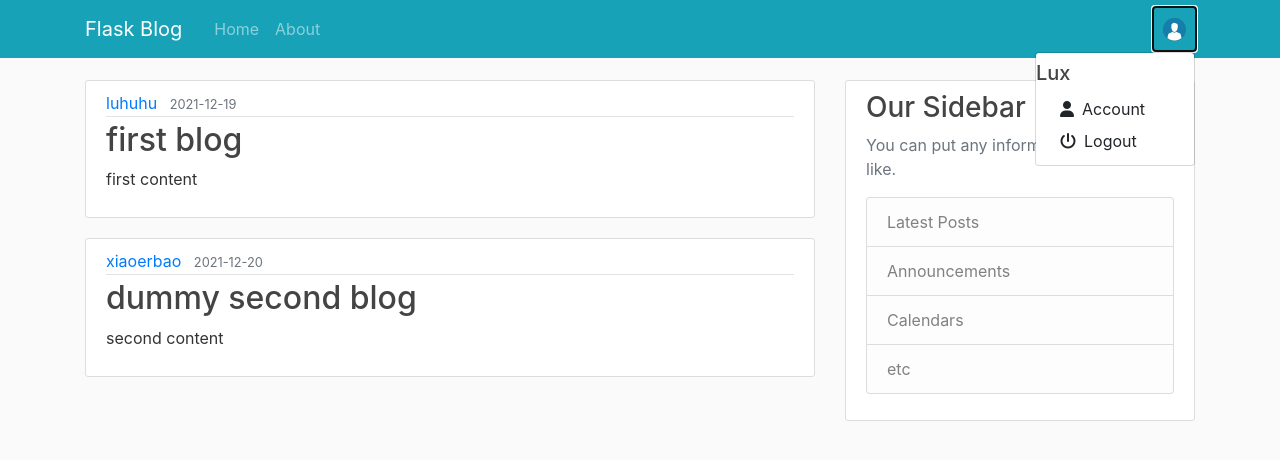
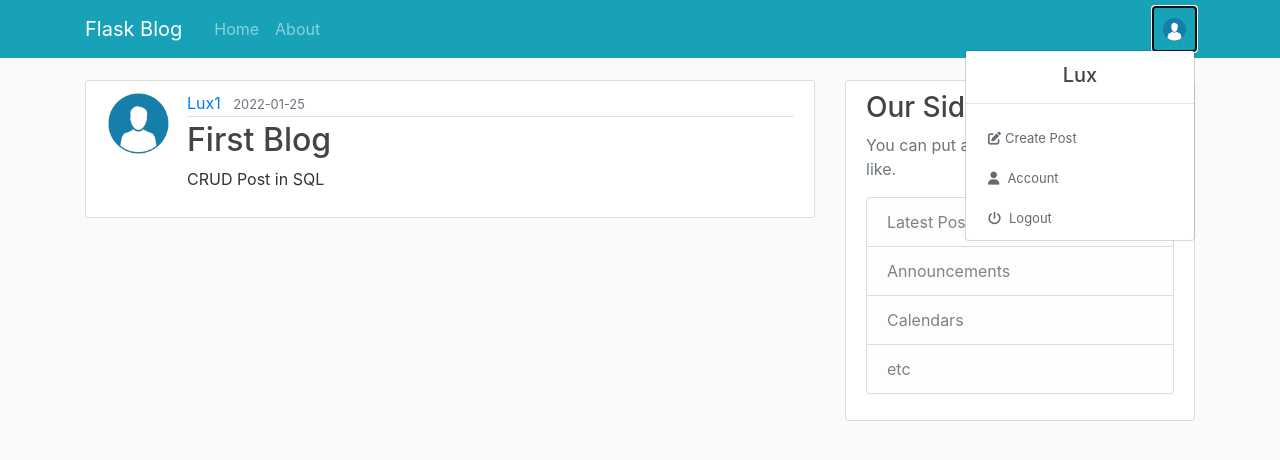
Before and after one commit to Aurora-Ephemeral/Personal_Blog_flask, a Flask app: page / in a window 1280 px wide, after a click that opens the changed part. Shown: the top 460 px of the page. Run offline with Flask 2, Linux system fonts and the light colour scheme; a user stored in the database is signed in; data comes from the database, SQL or seed files in the repository; both versions use the stored data as it was after the commit; some libraries are stand-ins or nearby versions.

Commit message:
add post page

```diff
--- a/flaskblog/routes.py
+++ b/flaskblog/routes.py
@@ -3,30 +3,16 @@
 from PIL import Image
 from flask import render_template, url_for, flash, redirect, request
 from flaskblog import app, db, bcrypt
-from flaskblog.forms import RegistrationForm, LoginForm, UpdateAccountForm
+from flaskblog.forms import RegistrationForm, LoginForm, UpdateAccountForm, PostForm
 from flaskblog.models import User, Post
 from flask_login import login_user, current_user, logout_user, login_required
-posts = [
-    {
-        'author': 'luhuhu',
-        'content': 'first content',
-        'title': 'first blog',
-        'date':'2021-12-19'
-    },
-
-    {
-        'author': 'xiaoerbao',
-        'content': 'second content',
-        'title':'dummy second blog',
-        'date':'2021-12-20'
-    }
-]
 
 profile_root_path = os.path.join(app.root_path, 'static/profile_img')
 
 @app.route('/')
 @app.route('/home')
 def home():
+    posts = Post.query.all()
     return render_template('home.html', posts=posts, title="home")
 
 @app.route('/about')
@@ -107,3 +93,16 @@
     img = url_for('static', filename=user_profile_img_fn)
     print(img)
     return render_template('account.html', title="Account", image_file=img, form=form)
+
+
+@app.route('/post/new', methods=['GET', 'POST'])
+@login_required
+def new_post():
+    form = PostForm()
+    if form.validate_on_submit():
+        post = Post(title=form.title.data, content=form.content.data, author=current_user)
+        db.session.add(post)
+        db.session.commit()
+        flash("Your Post has been created!", "success")
+        return redirect(url_for('home'))
+    return render_template('create_post.html', title='New Post', form=form)
--- a/flaskblog/static/main.css
+++ b/flaskblog/static/main.css
@@ -9,7 +9,7 @@
   }
 
   .bg-steel {
-    background-color: #5f788a;
+    background-color: #11e9e9;
   }
 
   .site-header .navbar-nav .nav-link {
@@ -78,3 +78,41 @@
   .account-heading {
     font-size: 2.5rem;
   }
+
+  .nav-user-info {
+    background-color: #ffffff;
+    padding-top: 12px;
+    line-height: 1.4;
+    color: #fff;
+    font-size: 13px;
+    border-radius: 2px 2px 0 0
+}
+
+.nav-user-name {
+  text-align: center;
+}
+
+.nav-user-dropdown {
+  padding: 0px;
+  min-width: 230px;
+  margin: 0px
+}
+
+.nav-user-dropdown .dropdown-item {
+  display: block;
+  width: 100%;
+  padding: 12px 22px 15px;
+  clear: both;
+  font-weight: 400;
+  color: #686972;
+  text-align: inherit;
+  white-space: nowrap;
+  background-color: transparent;
+  border: 0;
+  font-size: 13px;
+  line-height: 0.4
+}
+
+.nav-user-dropdown .dropdown-item:hover {
+  background-color: #f7f7fb
+}
--- a/flaskblog/templates/home.html
+++ b/flaskblog/templates/home.html
@@ -2,10 +2,11 @@
 {% block content %}
     {% for post in posts %}
         <article class="media content-section">
+            <img class="rounded-circle article-img" src="{{'static\\profile_img\\default.png'}}">
             <div class="media-body">
                 <div class="article-metadata">
-                    <a class="mr-2" href="#">{{post.author}}</a>
-                    <small class="text-muted">{{post.date}}</small>
+                    <a class="mr-2" href="#">{{post.author.username}}</a>
+                    <small class="text-muted">{{post.date_posted.strftime('%Y-%m-%d')}}</small>
                 </div>
                 <h2 class="article-title" href='#'>{{post.title}}</h2>
                 <p class="article-content">{{post.content}}</p>
--- a/flaskblog/templates/template.html
+++ b/flaskblog/templates/template.html
@@ -36,8 +36,10 @@
                         </a>
                         <div class="dropdown-menu dropdown-menu-right nav-user-dropdown" aria-labelledby="Userdropdownmenu">
                           <div class="nav-user-info">
-                            <h5 class=>{{current_user.username}}</h5>
+                            <h5 class="nav-user-name">{{current_user.username}}</h5>
                           </div>
+                          <hr>
+                          <a class="dropdown-item" href="{{url_for('new_post')}}"><i class="fas fa-edit mr-1"></i>Create Post</a>
                           <a class="dropdown-item" href="{{url_for('account')}}"><i class="fas fa-user mr-2"></i>Account</a>
                           <a class="dropdown-item" href="{{url_for('logout')}}"><i class="fas fa-power-off mr-2"></i>Logout</a>
                         </div>
```
Also changed, not shown: flaskblog/forms.py (+6 -1 lines), flaskblog/templates/create_post.html (added, +40 -0 lines), flaskblog/site.db.
